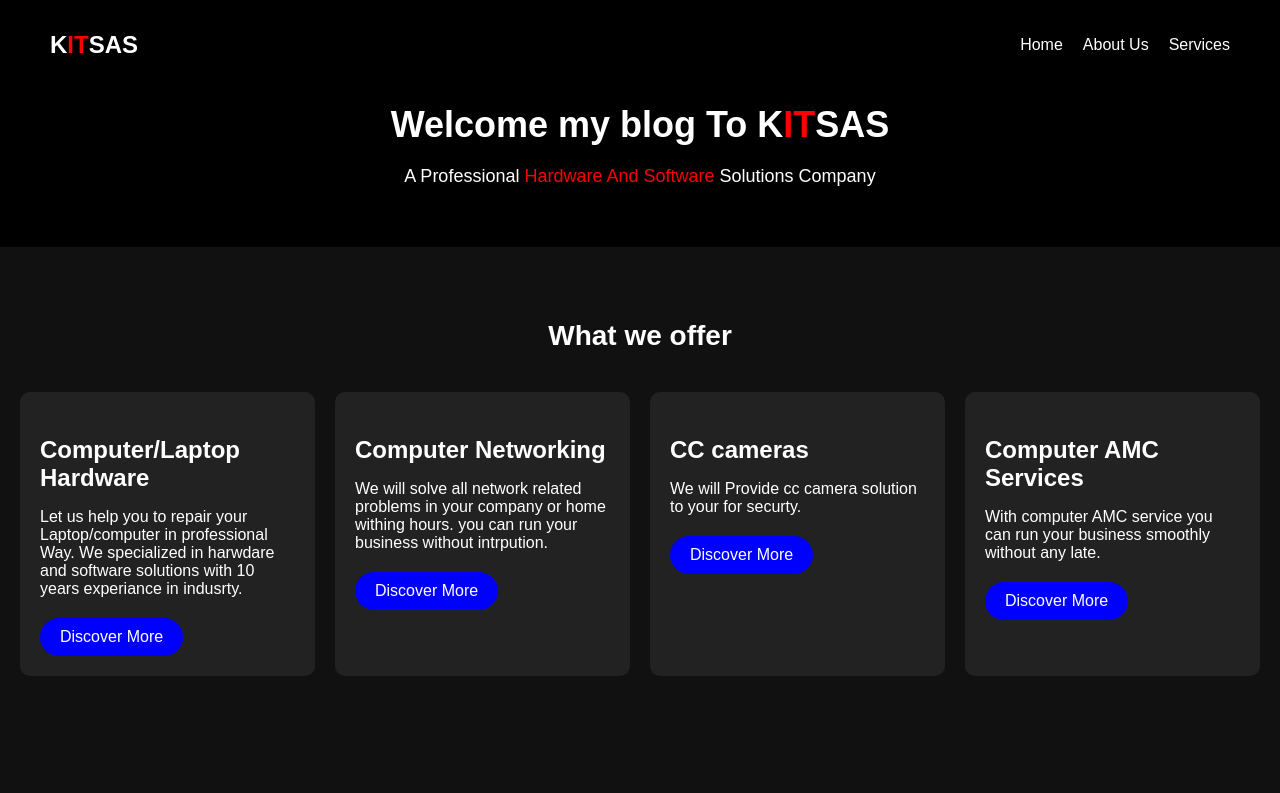
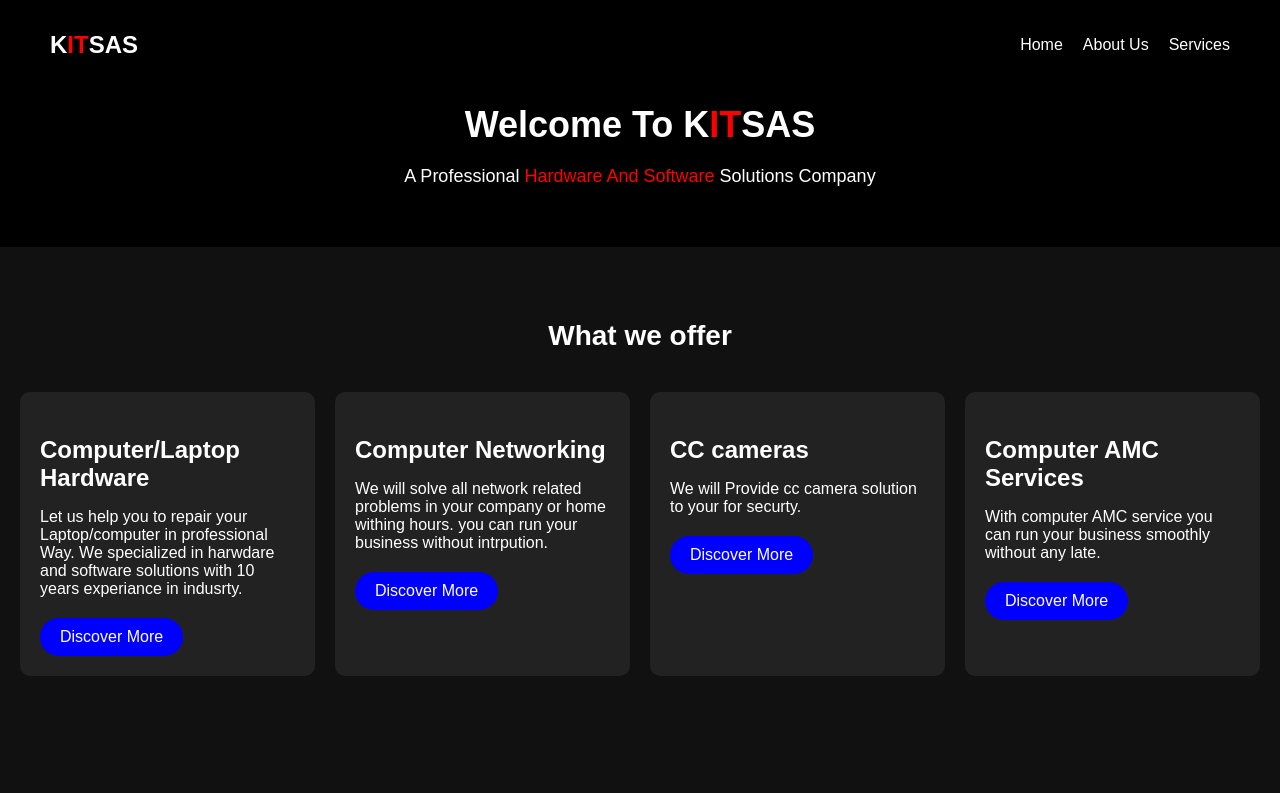
Before and after one commit to keyrun63/new, a plain HTML site: page index.html in a window 1280 px wide. Shown: the top 793 px of the page. Drawn offline with Linux system fonts and the light colour scheme.

Commit message:
new update

```diff
--- a/index.html
+++ b/index.html
@@ -27,7 +27,7 @@
             </ul>
         </nav>
         <div class="hero">
-            <h1>Welcome my blog To K<span style="color: red;">IT</span>SAS</h1>
+            <h1>Welcome To K<span style="color: red;">IT</span>SAS</h1>
             <p>A Professional <span style="color: red;"> Hardware And Software</span> Solutions Company</p>
         </div>
     </header>
```
